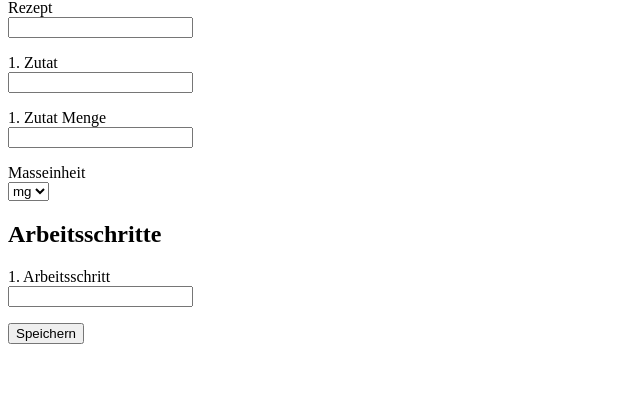
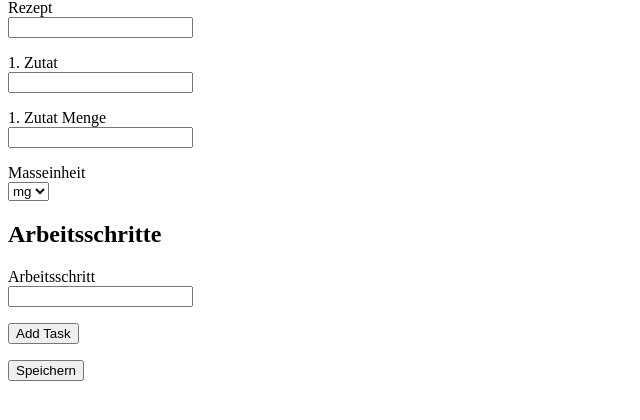
Before and after one commit to pascalrempfleripso/KITCHENDB, a Flask app: page /add_recipe in a window 1280 px wide. Shown: the part 117-537 px from the top of the page, without its empty margins (0-640 px from the left). Run offline with Flask 3, Linux system fonts and the light colour scheme; the visitor is signed in with stand-in values (Sample User, id 1); parts of the project's set-up code (start-up, migrations or seed data) failed here and were passed over.

Commit message:
dynamic tasks v10

```diff
--- a/app/forms.py
+++ b/app/forms.py
@@ -43,7 +43,5 @@ class RecipeForm(FlaskForm):
         ],
         validators=[DataRequired()],
     )
-    task1 = StringField("1. Arbeitsschritt", validators=[DataRequired()])
-    # Tasks mit FieldList, um mehrere Tasks pro Rezept zu ermöglichen
-    # tasks = FieldList(FormField(TaskForm), min_entries=1, max_entries=20)
+    tasks = FieldList(FormField(TaskForm), min_entries=1)
     submit = SubmitField("Speichern")
--- a/app/routes.py
+++ b/app/routes.py
@@ -98,8 +98,9 @@ def add_recipe() -> Response:
         db.session.flush()  # Damit wird die recipe.id erstellt
         ingredients = Ingredients(recipe_id=recipe.id, name=form.ingredient1.data, amount=form.ingredient1_amount.data, unit=form.ingredient1_unit.data)
         db.session.add(ingredients)
-        tasks = Instruction(recipe_id=recipe.id, tasks=form.task1.data)
-        db.session.add(tasks)
+        for task_form in form.tasks.entries:
+            task = Instruction(recipe_id=recipe.id, tasks=task_form.task.data)
+            db.session.add(task)
         db.session.commit()
         return redirect(url_for("recipe_detail", recipe_id=recipe.id))
     return render_template("add_recipe.html", form=form)
--- a/app/templates/add_recipe.html
+++ b/app/templates/add_recipe.html
@@ -34,16 +34,34 @@
         <span style="color: red;">[{{ error }}]</span>
         {% endfor %}
     </p>
-    <!-- Abschnitt zur dynamischen Erstellung mehrerer Arbeitsschritte -->
     <h2>Arbeitsschritte</h2>
-    <p>
-        {{ form.task1.label }}<br>
-        {{ form.task1 }}<br>
-        {% for error in form.task1.errors %}
-        <span style="color: red;">[{{ error }}]</span>
+    <div id="tasks-container">
+        {% for task_form in form.tasks %}
+            <p>
+                {{ task_form.task.label }}<br>
+                {{ task_form.task }}<br>
+                {% for error in task_form.task.errors %}
+                <span style="color: red;">[{{ error }}]</span>
+                {% endfor %}
+            </p>
         {% endfor %}
-    </p>
+    </div>
+    <button type="button" id="add-task">Add Task</button>
     <p>{{ form.submit() }}</p>
 </form>
 
+<script>
+    document.getElementById('add-task').addEventListener('click', function() {
+        var container = document.getElementById('tasks-container');
+        var index = container.children.length;
+        var taskHtml = `
+            <p>
+                <label for="tasks-${index}-task">Arbeitsschritt ${index + 1}</label><br>
+                <input type="text" name="tasks-${index}-task" id="tasks-${index}-task" required><br>
+            </p>
+        `;
+        container.insertAdjacentHTML('beforeend', taskHtml);
+    });
+    </script>
+
 {% endblock %}
```
